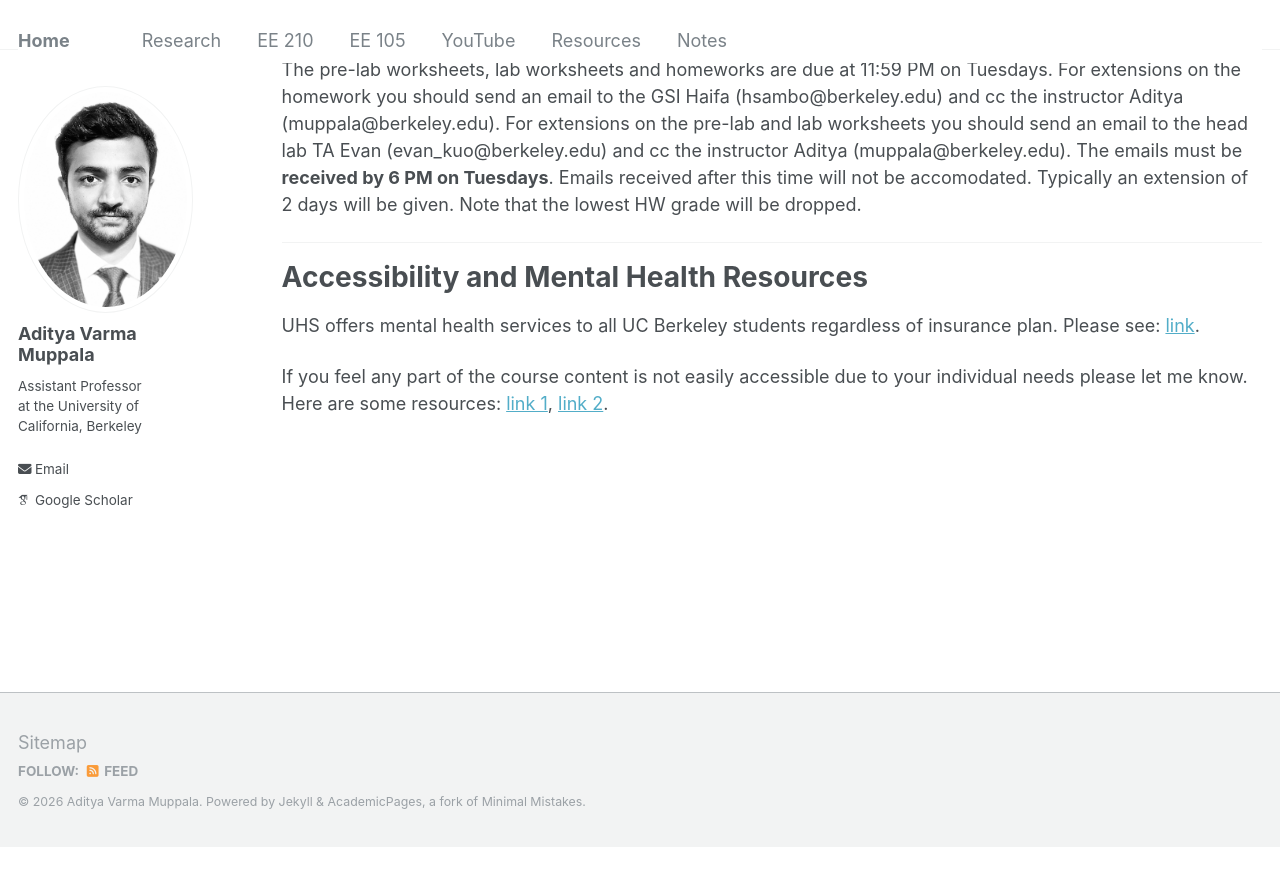
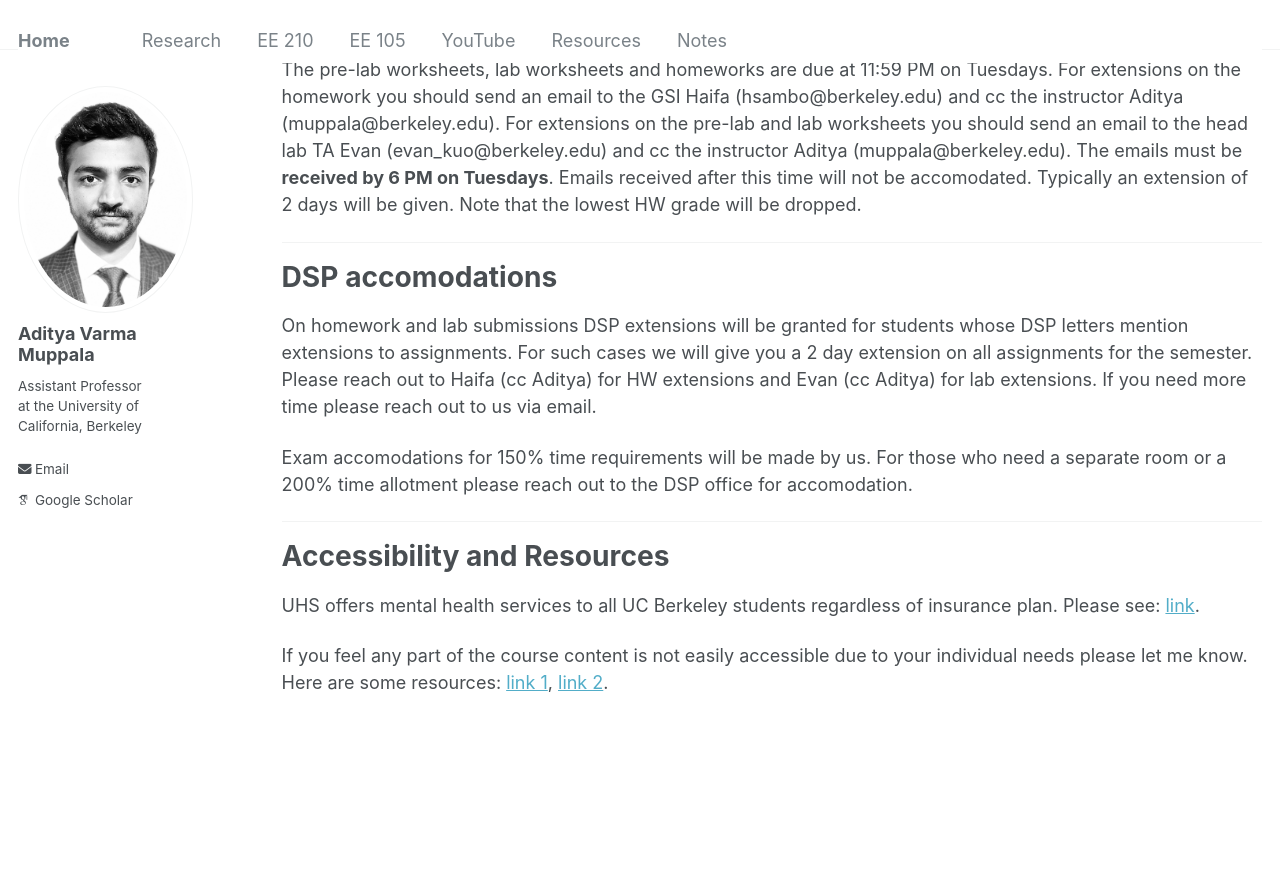
Before and after one commit to AdityaMuppala/adityamuppala.github.io, a Jekyll site: the page built from _pages/teaching105.md, in a window 1280 px wide and 900 px high, scrolled down 3810 px. Shown: the top 886 px of the window. Built offline with Jekyll 4.4.1, drawn with Linux system fonts in a browser that asks for light colours; some web fonts are replaced; before the commit the page ends 4658 px from its top, so only the background shows below that.

Commit message:
Update teaching105.md

```diff
--- a/_pages/teaching105.md
+++ b/_pages/teaching105.md
@@ -117,8 +117,13 @@ Final grade = max{Score 1, Score 2}
 The pre-lab worksheets, lab worksheets and homeworks are due at 11:59 PM on Tuesdays. For extensions on the homework you should send an email to the GSI Haifa (hsambo@berkeley.edu) and cc the instructor Aditya (muppala@berkeley.edu). For extensions on the pre-lab and lab worksheets you should send an email to the head lab TA Evan (evan_kuo@berkeley.edu) and cc the instructor Aditya (muppala@berkeley.edu). The emails must be **received by 6 PM on Tuesdays**. Emails received after this time will not be accomodated. Typically an extension of 2 days will be given. Note that the lowest HW grade will be dropped.
 
 ---
+# DSP accomodations
+On homework and lab submissions DSP extensions will be granted for students whose DSP letters mention extensions to assignments. For such cases we will give you a 2 day extension on all assignments for the semester. Please reach out to Haifa (cc Aditya) for HW extensions and Evan (cc Aditya) for lab extensions. If you need more time please reach out to us via email.
 
-# Accessibility and Mental Health Resources
+Exam accomodations for 150% time requirements will be made by us. For those who need a separate room or a 200% time allotment please reach out to the DSP office for accomodation.
+
+---
+# Accessibility and Resources
 UHS offers mental health services to all UC Berkeley students regardless of insurance plan. Please see: [link](https://uhs.berkeley.edu/student-mental-health).
 
 If you feel any part of the course content is not easily accessible due to your individual needs please let me know.
```
